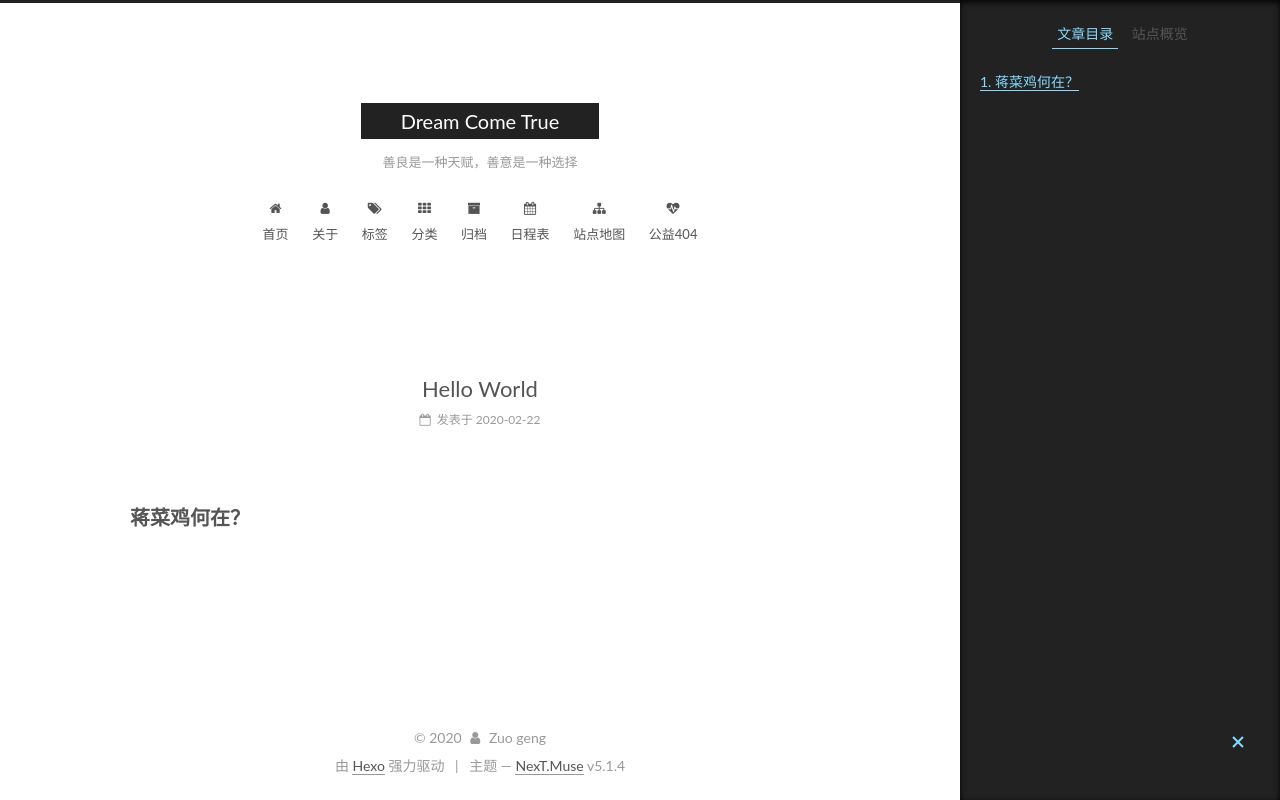
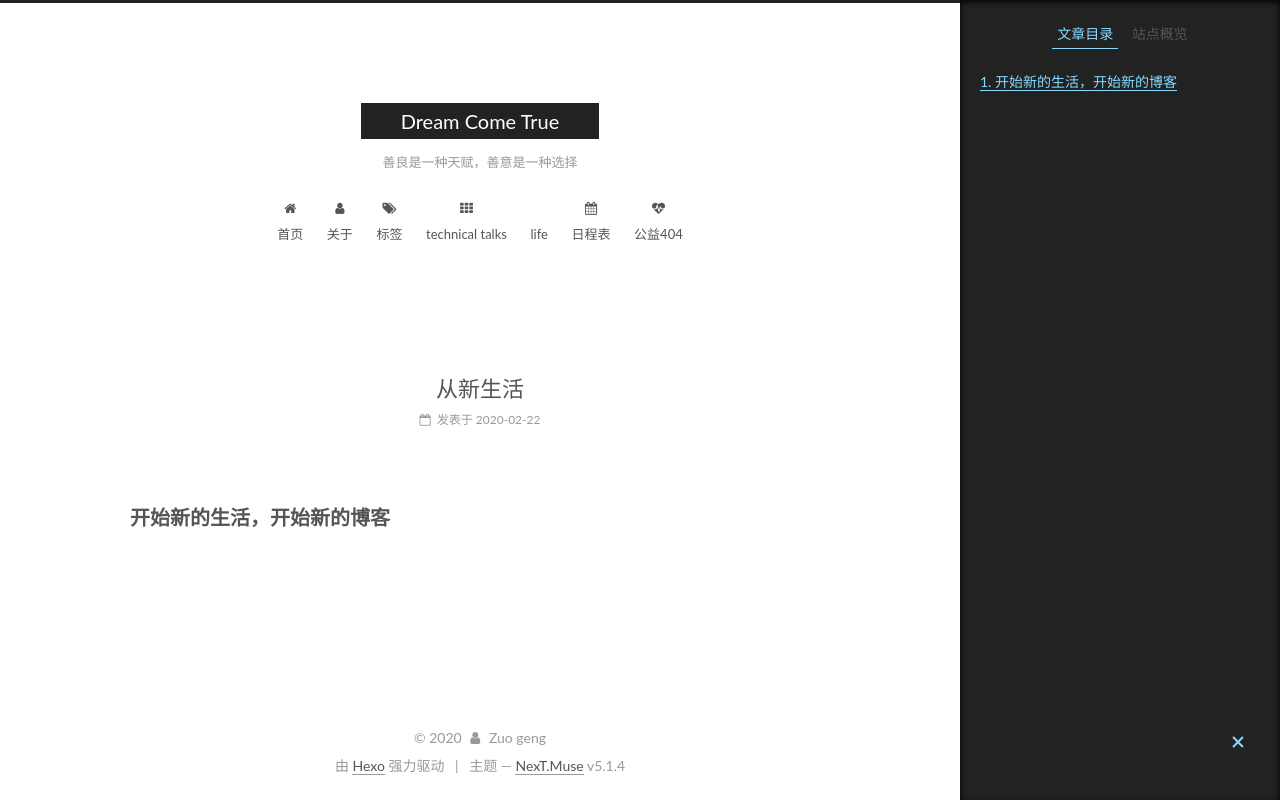
Before and after one commit to xugaopeng1/xugaopeng1.github.io, a plain HTML site: page hello-world/index.html in a window 1280 px wide. Drawn offline with Linux system fonts and the light colour scheme.

Commit message:
Site updated: 2020-02-22 22:45:48

```diff
--- a/css/main.css
+++ b/css/main.css
@@ -1822,7 +1822,7 @@ pre .javascript .function {
   width: 4px;
   height: 4px;
   border-radius: 50%;
-  background: #29ffc3;
+  background: #d2ff99;
 }
 .links-of-blogroll {
   font-size: 13px;
--- a/hello-world/index.html
+++ b/hello-world/index.html
@@ -79,14 +79,14 @@
 
 
 
-<meta name="description" content="蒋菜鸡何在？">
+<meta name="description" content="开始新的生活，开始新的博客">
 <meta property="og:type" content="article">
-<meta property="og:title" content="Hello World">
+<meta property="og:title" content="从新生活">
 <meta property="og:url" content="http://yoursite.com/hello-world/index.html">
 <meta property="og:site_name" content="Dream Come True">
-<meta property="og:description" content="蒋菜鸡何在？">
+<meta property="og:description" content="开始新的生活，开始新的博客">
 <meta property="article:published_time" content="2020-02-22T11:54:49.058Z">
-<meta property="article:modified_time" content="2020-02-22T13:57:24.328Z">
+<meta property="article:modified_time" content="2020-02-22T14:31:50.753Z">
 <meta property="article:author" content="Zuo geng">
 <meta name="twitter:card" content="summary">
 
@@ -124,7 +124,7 @@
 
 
 
-  <title>Hello World | Dream Come True</title>
+  <title>从新生活 | Dream Come True</title>
 
 
 
@@ -209,22 +209,22 @@
         </li>
 
 
-        <li class="menu-item menu-item-categories">
+        <li class="menu-item menu-item-technical-talks">
           <a href="/categories/%20" rel="section">
 
               <i class="menu-item-icon fa fa-fw fa-th"></i> <br />
 
-            分类
+            technical talks
           </a>
         </li>
 
 
-        <li class="menu-item menu-item-archives">
-          <a href="/archives/%20" rel="section">
+        <li class="menu-item menu-item-life">
+          <a href="/lief/%20" rel="section">
 
-              <i class="menu-item-icon fa fa-fw fa-archive"></i> <br />
+              <i class="menu-item-icon fa fa-fw fa-life"></i> <br />
 
-            归档
+            life
           </a>
         </li>
 
@@ -239,18 +239,8 @@
         </li>
 
 
-        <li class="menu-item menu-item-sitemap">
-          <a href="/sitemap.xml%20" rel="section">
-
-              <i class="menu-item-icon fa fa-fw fa-sitemap"></i> <br />
-
-            站点地图
-          </a>
-        </li>
-
-
         <li class="menu-item menu-item-commonweal">
-          <a href="/404/%20" rel="section">
+          <a href="/commonweal/%20" rel="section">
 
               <i class="menu-item-icon fa fa-fw fa-heartbeat"></i> <br />
 
@@ -308,7 +298,7 @@
 
 
 
-          <h1 class="post-title" itemprop="name headline">Hello World</h1>
+          <h1 class="post-title" itemprop="name headline">从新生活</h1>
 
 
         <div class="post-meta">
@@ -358,7 +348,7 @@
 
 
 
-        <h2 id="蒋菜鸡何在？"><a href="#蒋菜鸡何在？" class="headerlink" title="蒋菜鸡何在？"></a>蒋菜鸡何在？</h2>
+        <h2 id="开始新的生活，开始新的博客"><a href="#开始新的生活，开始新的博客" class="headerlink" title="开始新的生活，开始新的博客"></a>开始新的生活，开始新的博客</h2>
 
     </div>
 
@@ -449,7 +439,7 @@
 
               <div class="site-state-item site-state-posts">
 
-                <a href="/archives/%20%7C%7C%20archive">
+                <a href="/archives">
 
                   <span class="site-state-item-count">1</span>
                   <span class="site-state-item-name">日志</span>
@@ -488,7 +478,7 @@
 
 
 
-              <div class="post-toc-content"><ol class="nav"><li class="nav-item nav-level-2"><a class="nav-link" href="#蒋菜鸡何在？"><span class="nav-number">1.</span> <span class="nav-text">蒋菜鸡何在？</span></a></li></ol></div>
+              <div class="post-toc-content"><ol class="nav"><li class="nav-item nav-level-2"><a class="nav-link" href="#开始新的生活，开始新的博客"><span class="nav-number">1.</span> <span class="nav-text">开始新的生活，开始新的博客</span></a></li></ol></div>
 
 
           </div>
```
Also changed, not shown: archives/2020/02/index.html (+9 -19 lines), archives/2020/index.html (+9 -19 lines), archives/index.html (+9 -19 lines), index.html (+10 -20 lines).
